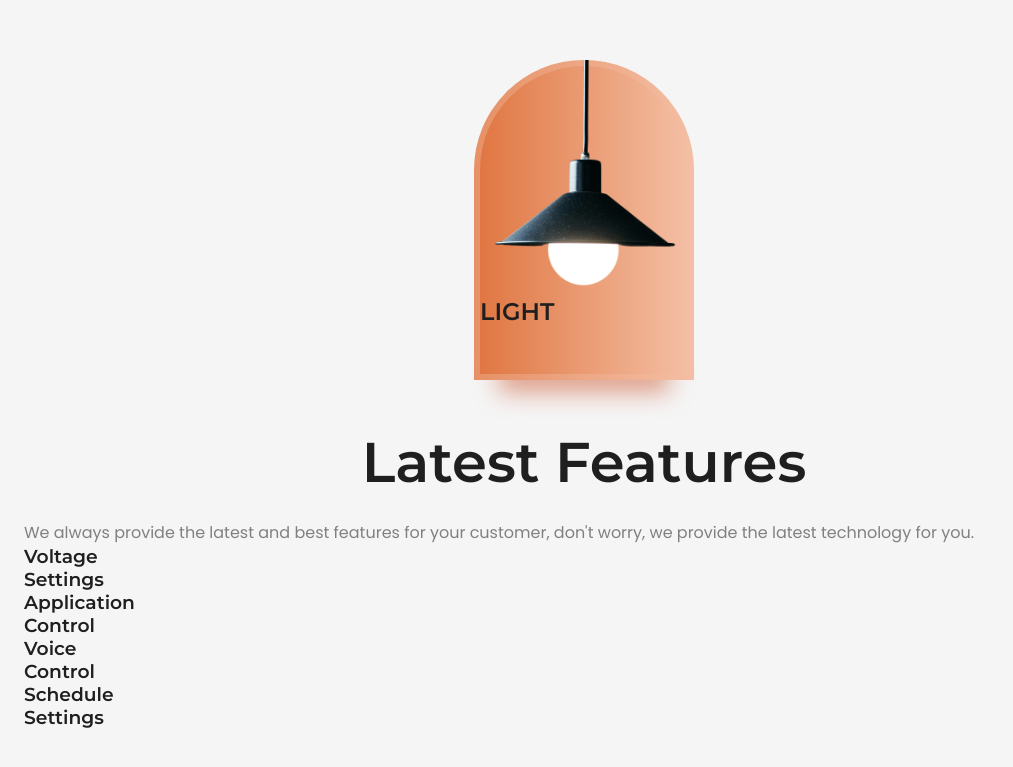
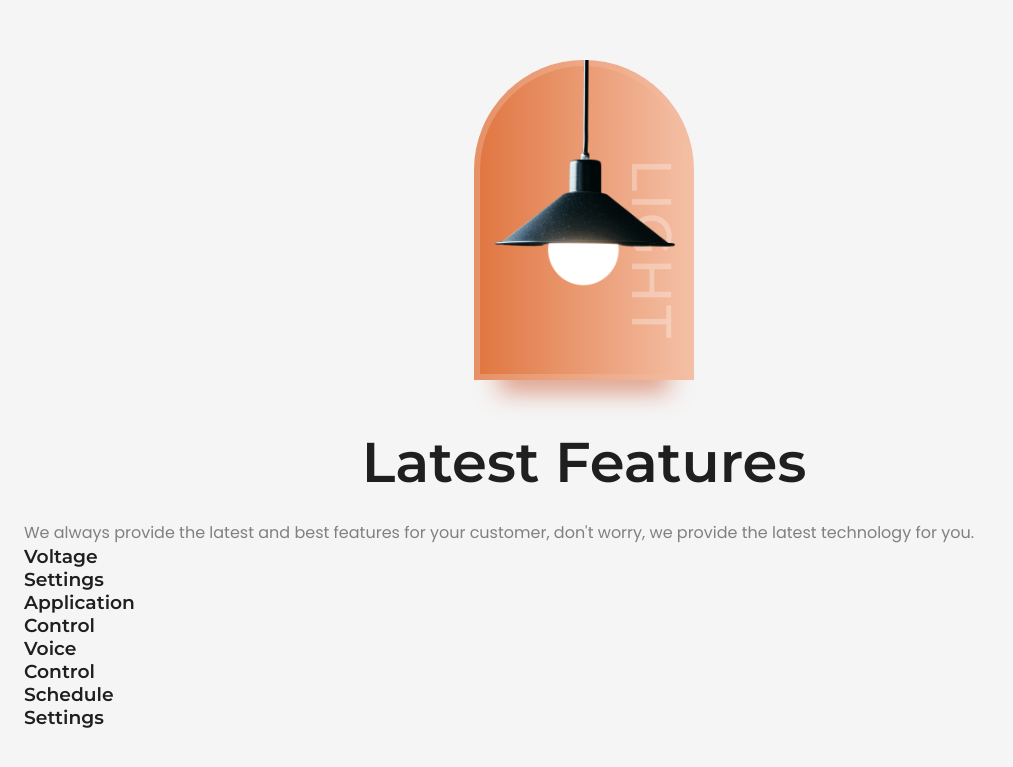
Before and after one commit to erickdc7/responsive-lamp-website, a plain HTML site: page index.html in a window 1280 px wide. Shown: the part 2422-3189 px from the top of the page, without its empty margins (0-1013 px from the left). Drawn offline with nearby package versions, Linux system fonts and the light colour scheme.

Commit message:
.features__blob-title styles added

```diff
--- a/assets/css/styles.css
+++ b/assets/css/styles.css
@@ -664,6 +664,17 @@ img {
   z-index: 2;
 }
 
+.features__blob-title {
+  font-size: 3.5rem;
+  letter-spacing: 2px;
+  color: hsla(0, 0%, 100%, 0.3);
+  font-weight: var(--font-medium);
+  position: absolute;
+  right: 0.5rem;
+  bottom: 2.5rem;
+  writing-mode: vertical-lr;
+}
+
 /*=============== PRODUCTS ===============*/
 
 /*=============== JOIN ===============*/
```
